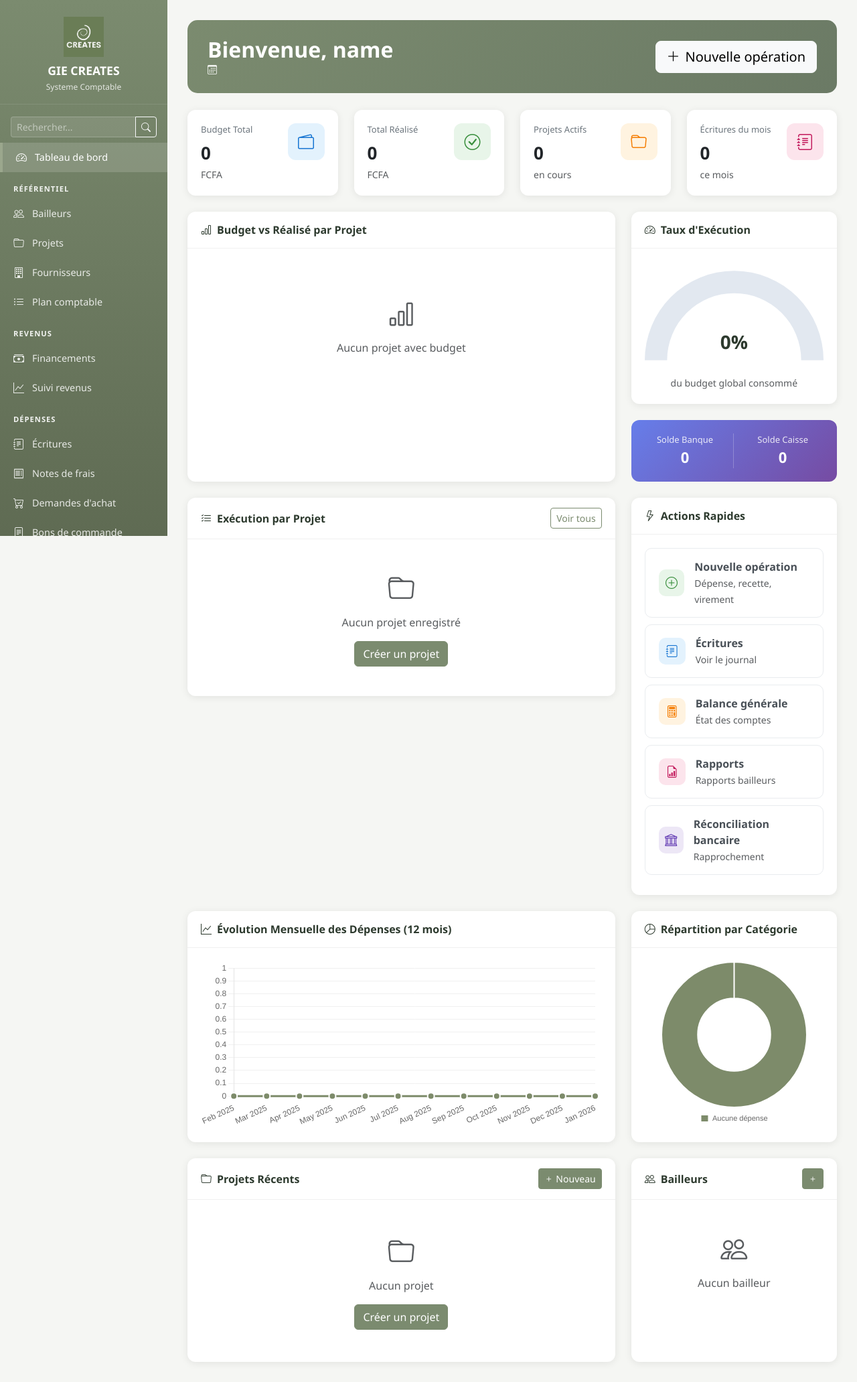
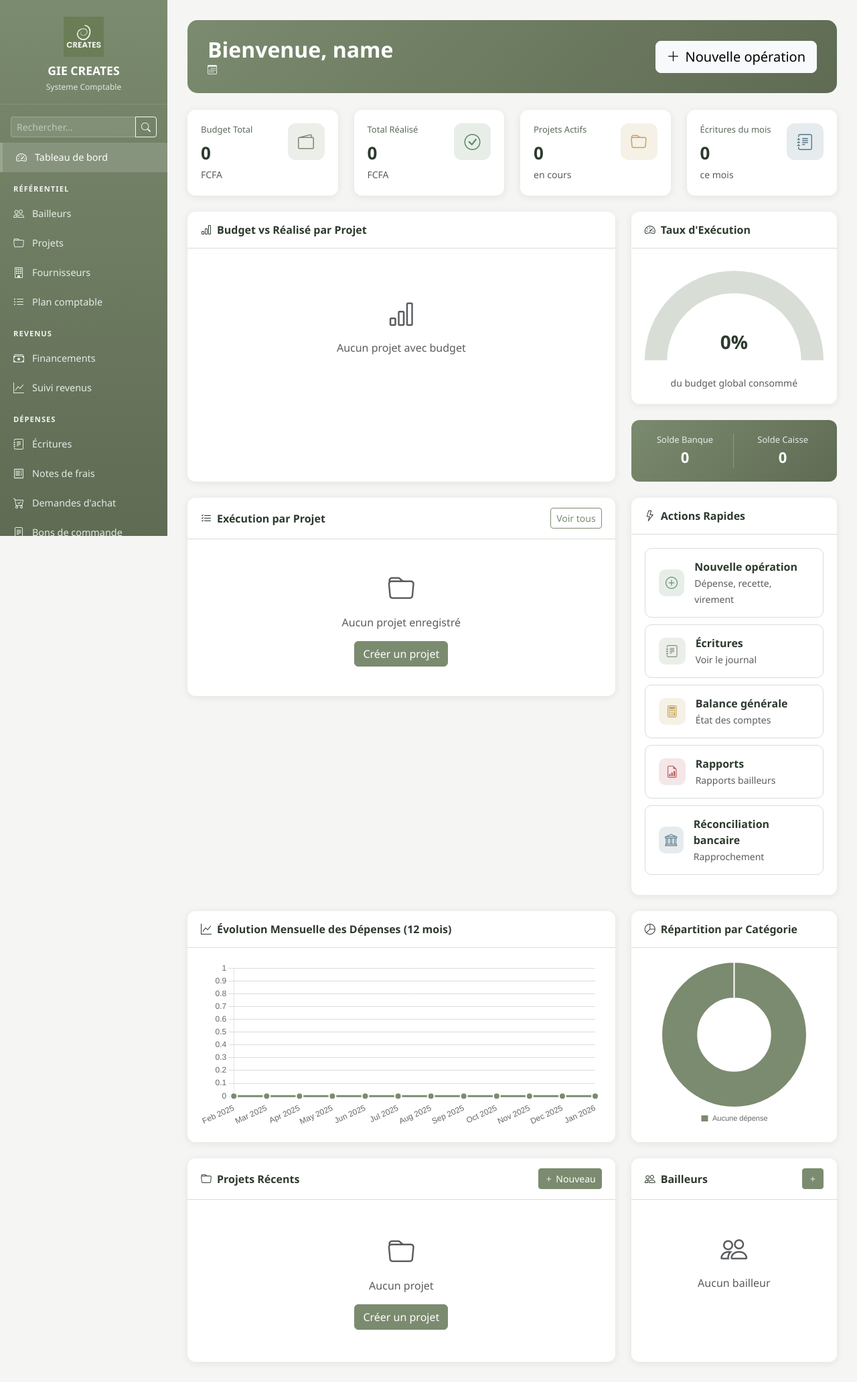
Before and after one commit to jobast/ngo-accounting, a Flask app: page / in a window 1280 px wide. Shown: the whole page at 67% size. Run offline with Flask 3, Linux system fonts and the light colour scheme; the visitor is signed in with stand-in values (Sample User, id 1); data comes from the database, SQL or seed files in the repository; data that the repository does not hold is empty; some libraries are stand-ins or nearby versions.

Commit message:
Apply CREATES brand colors to dashboard charts and infographics
- Add CREATES_COLORS JavaScript object for Chart.js
- Update KPI card icon boxes with branded CSS classes
- Update quick action buttons with branded colors
- Update treasury box gradient with brand colors
- Update alert items with harmonized warning/danger/info colors
- Update all Chart.js charts (budget, gauge, monthly, category)
- Use consistent color palette across all data visualizations

Co-Authored-By: Claude Opus 4.5 <noreply@anthropic.com>

```diff
--- a/templates/dashboard.html
+++ b/templates/dashboard.html
@@ -4,8 +4,9 @@
 
 {% block extra_css %}
 <style>
+    /* CREATES Brand Colors for Dashboard */
     .welcome-banner {
-        background: linear-gradient(135deg, var(--primary-color) 0%, var(--secondary-color) 100%);
+        background: linear-gradient(135deg, var(--creates-primary) 0%, var(--creates-primary-dark) 100%);
         color: white;
         border-radius: 15px;
         padding: 25px 30px;
@@ -41,20 +42,26 @@
         justify-content: center;
         font-size: 24px;
     }
+    /* CREATES-branded icon boxes */
+    .kpi-card .icon-box.creates-budget { background: rgba(123, 139, 111, 0.15); color: var(--creates-primary); }
+    .kpi-card .icon-box.creates-realise { background: rgba(93, 138, 102, 0.15); color: var(--creates-success); }
+    .kpi-card .icon-box.creates-projets { background: rgba(196, 163, 90, 0.15); color: var(--creates-warning); }
+    .kpi-card .icon-box.creates-ecritures { background: rgba(90, 122, 138, 0.15); color: var(--creates-info); }
+
     .kpi-card .label {
         font-size: 13px;
-        color: #6c757d;
+        color: var(--creates-text-muted);
         margin-bottom: 5px;
     }
     .kpi-card .value {
         font-size: 26px;
         font-weight: 700;
-        color: #212529;
+        color: var(--creates-text);
     }
     .kpi-card .value small {
         font-size: 14px;
         font-weight: 400;
-        color: #6c757d;
+        color: var(--creates-text-muted);
     }
 
     .quick-action-btn {
@@ -63,16 +70,16 @@
         padding: 15px 20px;
         border-radius: 10px;
         background: white;
-        border: 1px solid #e9ecef;
-        color: #495057;
+        border: 1px solid var(--creates-border);
+        color: var(--creates-text);
         text-decoration: none;
         transition: all 0.2s;
         margin-bottom: 10px;
     }
     .quick-action-btn:hover {
-        background: var(--primary-color);
+        background: var(--creates-primary);
         color: white;
-        border-color: var(--primary-color);
+        border-color: var(--creates-primary);
         transform: translateX(5px);
     }
     .quick-action-btn .action-icon {
@@ -85,8 +92,16 @@
         font-size: 18px;
         margin-right: 15px;
     }
+    /* CREATES-branded action icons */
+    .quick-action-btn .action-icon.creates-op { background: rgba(93, 138, 102, 0.15); color: var(--creates-success); }
+    .quick-action-btn .action-icon.creates-journal { background: rgba(123, 139, 111, 0.15); color: var(--creates-primary); }
+    .quick-action-btn .action-icon.creates-balance { background: rgba(196, 163, 90, 0.15); color: var(--creates-warning); }
+    .quick-action-btn .action-icon.creates-rapports { background: rgba(184, 92, 92, 0.15); color: var(--creates-danger); }
+    .quick-action-btn .action-icon.creates-banque { background: rgba(90, 122, 138, 0.15); color: var(--creates-info); }
+
     .quick-action-btn:hover .action-icon {
         background: rgba(255,255,255,0.2) !important;
+        color: white !important;
     }
 
     .chart-card {
@@ -97,16 +112,17 @@
     }
     .chart-card .card-header {
         background: transparent;
-        border-bottom: 1px solid #f0f0f0;
+        border-bottom: 1px solid var(--creates-border);
         padding: 15px 20px;
         font-weight: 600;
+        color: var(--creates-text);
     }
     .chart-card .card-body {
         padding: 20px;
     }
 
     .treasury-box {
-        background: linear-gradient(135deg, #667eea 0%, #764ba2 100%);
+        background: linear-gradient(135deg, var(--creates-primary) 0%, var(--creates-primary-dark) 100%);
         border-radius: 12px;
         padding: 20px;
         color: white;
@@ -122,7 +138,7 @@
 
     .project-progress-item {
         padding: 12px 0;
-        border-bottom: 1px solid #f5f5f5;
+        border-bottom: 1px solid var(--creates-border);
     }
     .project-progress-item:last-child {
         border-bottom: none;
@@ -130,6 +146,7 @@
     .project-progress-item .progress {
         height: 8px;
         border-radius: 4px;
+        background-color: rgba(123, 139, 111, 0.1);
     }
 
     .alert-item {
@@ -140,16 +157,16 @@
         margin-bottom: 10px;
     }
     .alert-item.warning {
-        background: #fff8e1;
-        border-left: 4px solid #ffc107;
+        background: rgba(196, 163, 90, 0.12);
+        border-left: 4px solid var(--creates-warning);
     }
     .alert-item.danger {
-        background: #ffebee;
-        border-left: 4px solid #dc3545;
+        background: rgba(184, 92, 92, 0.12);
+        border-left: 4px solid var(--creates-danger);
     }
     .alert-item.info {
-        background: #e3f2fd;
-        border-left: 4px solid #2196f3;
+        background: rgba(90, 122, 138, 0.12);
+        border-left: 4px solid var(--creates-info);
     }
 
     .gauge-container {
@@ -164,6 +181,7 @@
         bottom: 20px;
         font-size: 28px;
         font-weight: 700;
+        color: var(--creates-text);
     }
 </style>
 {% endblock %}
@@ -214,7 +232,7 @@
                     <div class="value">{{ "{:,.0f}".format(stats.budget_total).replace(",", " ") }}</div>
                     <small class="text-muted">FCFA</small>
                 </div>
-                <div class="icon-box" style="background: #e3f2fd; color: #1976d2;">
+                <div class="icon-box creates-budget">
                     <i class="bi bi-wallet2"></i>
                 </div>
             </div>
@@ -228,7 +246,7 @@
                     <div class="value">{{ "{:,.0f}".format(stats.total_realise).replace(",", " ") }}</div>
                     <small class="text-muted">FCFA</small>
                 </div>
-                <div class="icon-box" style="background: #e8f5e9; color: #388e3c;">
+                <div class="icon-box creates-realise">
                     <i class="bi bi-check-circle"></i>
                 </div>
             </div>
@@ -242,7 +260,7 @@
                     <div class="value">{{ stats.nb_projets }}</div>
                     <small class="text-muted">en cours</small>
                 </div>
-                <div class="icon-box" style="background: #fff3e0; color: #f57c00;">
+                <div class="icon-box creates-projets">
                     <i class="bi bi-folder"></i>
                 </div>
             </div>
@@ -256,7 +274,7 @@
                     <div class="value">{{ stats.ecritures_mois }}</div>
                     <small class="text-muted">ce mois</small>
                 </div>
-                <div class="icon-box" style="background: #fce4ec; color: #c2185b;">
+                <div class="icon-box creates-ecritures">
                     <i class="bi bi-journal-text"></i>
                 </div>
             </div>
@@ -370,7 +388,7 @@
             </div>
             <div class="card-body">
                 <a href="{{ url_for('nouvelle_ecriture') }}" class="quick-action-btn">
-                    <div class="action-icon" style="background: #e8f5e9; color: #388e3c;">
+                    <div class="action-icon creates-op">
                         <i class="bi bi-plus-circle"></i>
                     </div>
                     <div>
@@ -380,7 +398,7 @@
                 </a>
 
                 <a href="{{ url_for('liste_ecritures') }}" class="quick-action-btn">
-                    <div class="action-icon" style="background: #e3f2fd; color: #1976d2;">
+                    <div class="action-icon creates-journal">
                         <i class="bi bi-journal-text"></i>
                     </div>
                     <div>
@@ -390,7 +408,7 @@
                 </a>
 
                 <a href="{{ url_for('balance_generale') }}" class="quick-action-btn">
-                    <div class="action-icon" style="background: #fff3e0; color: #f57c00;">
+                    <div class="action-icon creates-balance">
                         <i class="bi bi-calculator"></i>
                     </div>
                     <div>
@@ -400,7 +418,7 @@
                 </a>
 
                 <a href="{{ url_for('rapports') }}" class="quick-action-btn">
-                    <div class="action-icon" style="background: #fce4ec; color: #c2185b;">
+                    <div class="action-icon creates-rapports">
                         <i class="bi bi-file-earmark-bar-graph"></i>
                     </div>
                     <div>
@@ -410,7 +428,7 @@
                 </a>
 
                 <a href="{{ url_for('liste_reconciliations') }}" class="quick-action-btn">
-                    <div class="action-icon" style="background: #ede7f6; color: #5e35b1;">
+                    <div class="action-icon creates-banque">
                         <i class="bi bi-bank"></i>
                     </div>
                     <div>
@@ -540,6 +558,18 @@
 {% block extra_js %}
 <script src="https://cdn.jsdelivr.net/npm/chart.js@4.4.1/dist/chart.umd.min.js"></script>
 <script>
+// CREATES Brand Colors for Charts
+const CREATES_COLORS = {
+    primary: '#7B8B6F',
+    primaryDark: '#5F6B53',
+    primaryLight: '#9BA78D',
+    success: '#5D8A66',
+    warning: '#C4A35A',
+    danger: '#B85C5C',
+    info: '#5A7A8A',
+    muted: '#D8DDD5'
+};
+
 // Budget vs Réalisé Chart
 const budgetCtx = document.getElementById('budgetChart');
 if (budgetCtx) {
@@ -553,16 +583,16 @@ if (budgetCtx) {
                     {
                         label: 'Budget',
                         data: projetsData.map(p => p.prevu),
-                        backgroundColor: 'rgba(102, 126, 234, 0.2)',
-                        borderColor: 'rgba(102, 126, 234, 1)',
+                        backgroundColor: 'rgba(123, 139, 111, 0.25)',
+                        borderColor: CREATES_COLORS.primary,
                         borderWidth: 2,
                         borderRadius: 4
                     },
                     {
                         label: 'Réalisé',
                         data: projetsData.map(p => p.realise),
-                        backgroundColor: 'rgba(72, 187, 120, 0.8)',
-                        borderColor: 'rgba(72, 187, 120, 1)',
+                        backgroundColor: CREATES_COLORS.success,
+                        borderColor: CREATES_COLORS.success,
                         borderWidth: 2,
                         borderRadius: 4
                     }
@@ -593,7 +623,7 @@ if (budgetCtx) {
                     },
                     y: {
                         beginAtZero: true,
-                        grid: { color: '#f0f0f0' },
+                        grid: { color: CREATES_COLORS.muted },
                         ticks: {
                             callback: function(value) {
                                 if (value >= 1000000) return (value / 1000000).toFixed(1) + 'M';
@@ -614,16 +644,16 @@ if (gaugeCtx) {
     const tauxExecution = {{ stats.taux_execution|default(0) }};
     const remaining = Math.max(0, 100 - tauxExecution);
 
-    let color = '#48bb78'; // green
-    if (tauxExecution > 100) color = '#fc8181'; // red
-    else if (tauxExecution > 80) color = '#f6ad55'; // orange
+    let color = CREATES_COLORS.success;
+    if (tauxExecution > 100) color = CREATES_COLORS.danger;
+    else if (tauxExecution > 80) color = CREATES_COLORS.warning;
 
     new Chart(gaugeCtx, {
         type: 'doughnut',
         data: {
             datasets: [{
                 data: [Math.min(tauxExecution, 100), remaining],
-                backgroundColor: [color, '#e2e8f0'],
+                backgroundColor: [color, CREATES_COLORS.muted],
                 borderWidth: 0
             }]
         },
@@ -654,12 +684,12 @@ if (monthlyCtx) {
                     datasets: [{
                         label: 'Dépenses mensuelles',
                         data: data.values,
-                        borderColor: '#7D8B6A',
-                        backgroundColor: 'rgba(125, 139, 106, 0.1)',
+                        borderColor: CREATES_COLORS.primary,
+                        backgroundColor: 'rgba(123, 139, 111, 0.1)',
                         borderWidth: 3,
                         fill: true,
                         tension: 0.3,
-                        pointBackgroundColor: '#7D8B6A',
+                        pointBackgroundColor: CREATES_COLORS.primary,
                         pointBorderColor: '#fff',
                         pointBorderWidth: 2,
                         pointRadius: 5,
@@ -685,7 +715,7 @@ if (monthlyCtx) {
                         },
                         y: {
                             beginAtZero: true,
-                            grid: { color: '#f0f0f0' },
+                            grid: { color: CREATES_COLORS.muted },
                             ticks: {
                                 callback: function(value) {
                                     if (value >= 1000000) return (value / 1000000).toFixed(1) + 'M';
@@ -706,9 +736,15 @@ if (categoryCtx) {
     fetch('/api/dashboard/category-distribution')
         .then(response => response.json())
         .then(data => {
+            // CREATES palette for pie/doughnut charts
             const colors = [
-                '#7D8B6A', '#A4B494', '#5A6A4A', '#6B7A5A',
-                '#8B9B7A', '#4A5A3A', '#9AAB8A'
+                CREATES_COLORS.primary,
+                CREATES_COLORS.success,
+                CREATES_COLORS.warning,
+                CREATES_COLORS.info,
+                CREATES_COLORS.primaryLight,
+                CREATES_COLORS.primaryDark,
+                CREATES_COLORS.danger
             ];
             new Chart(categoryCtx, {
                 type: 'doughnut',
```
